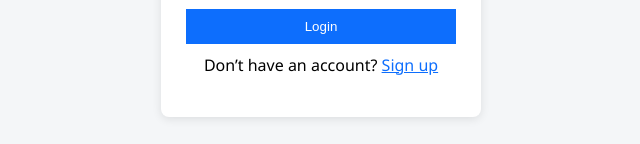
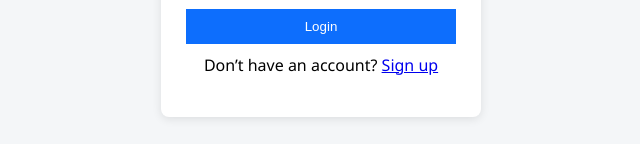
Before and after one commit to krishnan-Nagaraju/Krishnas_Internship_Eligibility_Application_portal, a React (Create React App) app in the folder client/: page / in a window 1280 px wide. Shown: the part 319-463 px from the top of the page, without its empty margins (319-959 px from the left). Built offline with nearby package versions, Linux system fonts and the light colour scheme.

Commit message:
Fix Signup route case-sensitive issue

```diff
--- a/client/src/pages/Login.js
+++ b/client/src/pages/Login.js
@@ -49,9 +49,7 @@
 
       <p style={{ marginTop: "10px" }}>
         Don’t have an account?{" "}
-        <Link to="/signup" style={{ color: "#0d6efd" }}>
-          Sign up
-        </Link>
+       <Link to="/signup">Sign up</Link>
       </p>
     </div>
   );
```
Also changed, not shown: client/src/App.js (line endings or trailing spaces).
